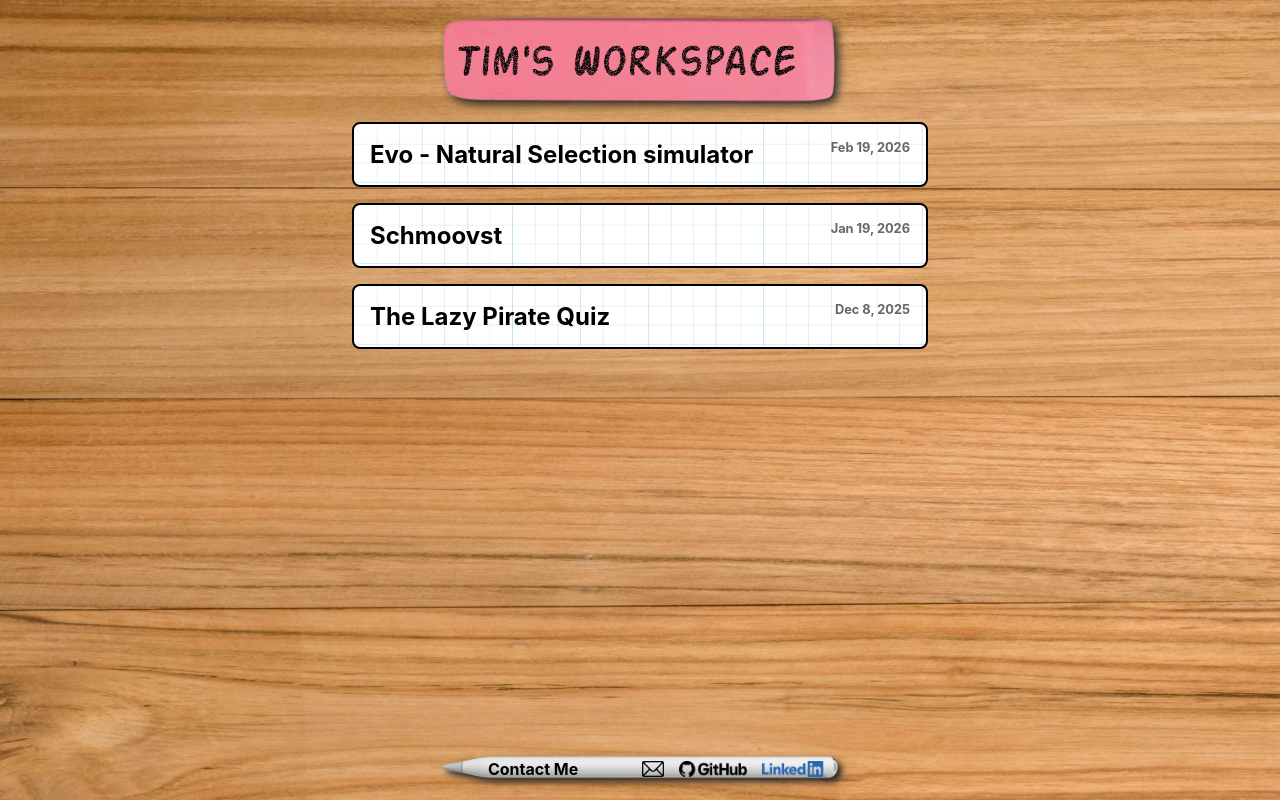
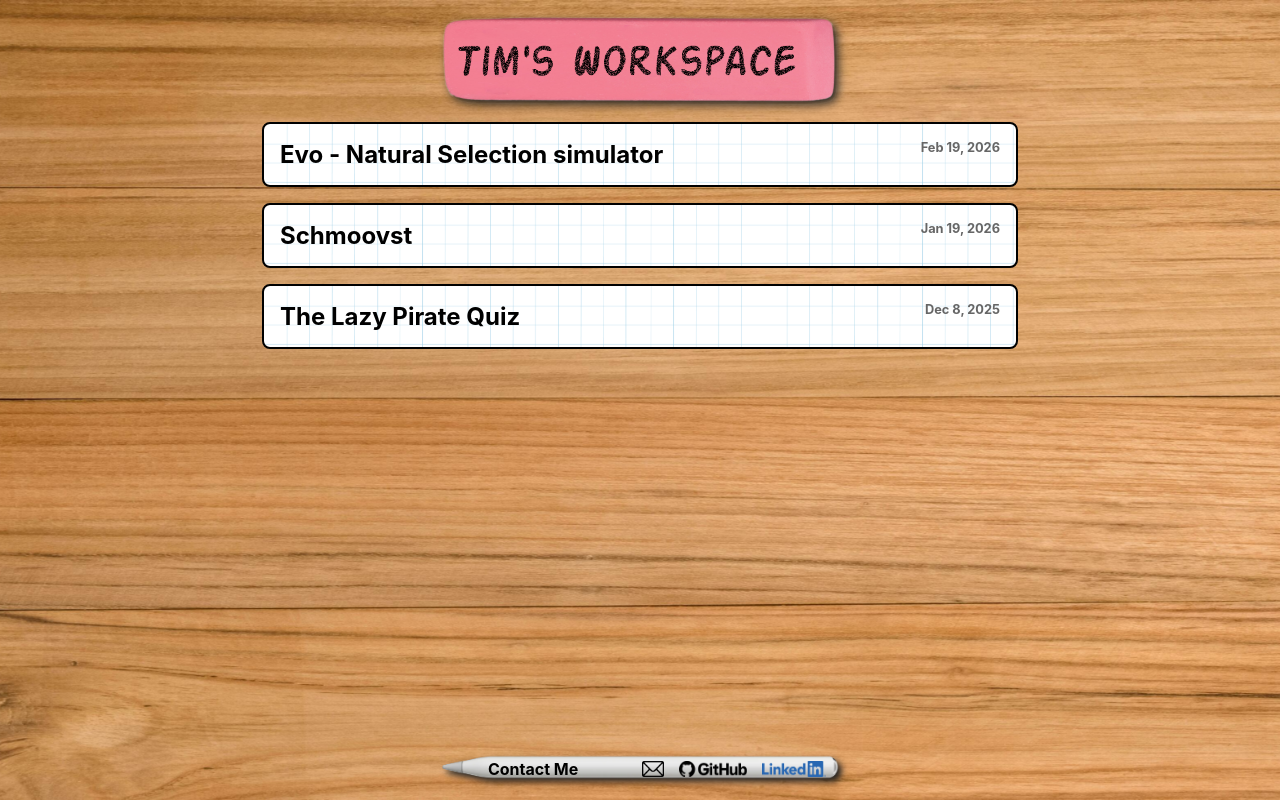
Before and after one commit to TimH98/site, a React (Create React App) app: page /#/ in a window 1280 px wide. Built offline with nearby package versions, Linux system fonts and the light colour scheme.

Commit message:
change default width to 800px

```diff
--- a/src/App.tsx
+++ b/src/App.tsx
@@ -8,6 +8,7 @@ import Schmoovst from './schmoovst';
 import ShooterGame from './schmoovst/game';
 import Evo from './evo';
 import EvoAbout from './evo/about';
+import LyricCloud from './lyric-cloud/index';
 
 function App() {
   return (
@@ -20,6 +21,7 @@ function App() {
       minHeight: '100vh',
     }}>
       <Routes>
+        <Route path="/lyric-cloud" element={<LyricCloud />} />
         <Route path="/evo" element={<Evo />} />
         <Route path="/evo/about" element={<EvoAbout />} />
         <Route path="/schmoovst" element={<Schmoovst />} />
--- a/src/blog/blog.tsx
+++ b/src/blog/blog.tsx
@@ -37,7 +37,7 @@ export default function Blog() {
             <div style={{
                 display: 'flex',
                 alignItems: 'center',
-                maxWidth: '600px',
+                maxWidth: '800px',
                 width: '90%',
                 alignSelf: 'center',
                 flexDirection: 'column',
--- a/src/evo/about.tsx
+++ b/src/evo/about.tsx
@@ -14,7 +14,7 @@ export default function EvoAbout() {
                 display: 'flex',
                 justifyContent: 'center',
                 alignItems: 'center',
-                maxWidth: '600px',
+                maxWidth: '800px',
                 width: '90%',
                 alignSelf: 'center',
                 flexDirection: 'column',
--- a/src/schmoovst/index.tsx
+++ b/src/schmoovst/index.tsx
@@ -131,7 +131,7 @@ export default function Schmoovst() {
                 display: 'flex',
                 justifyContent: 'center',
                 alignItems: 'center',
-                maxWidth: '600px',
+                maxWidth: '800px',
                 width: '90%',
                 alignSelf: 'center',
                 flexDirection: 'column',
```
